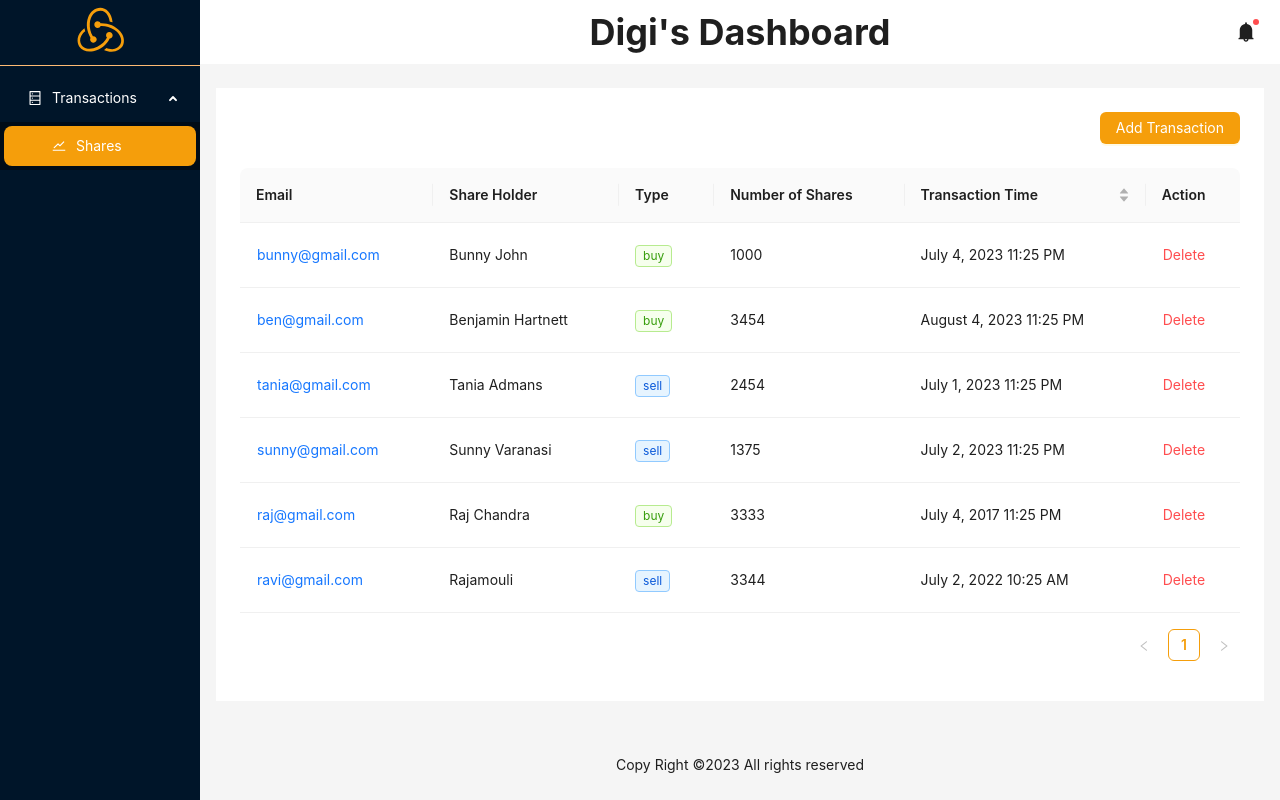
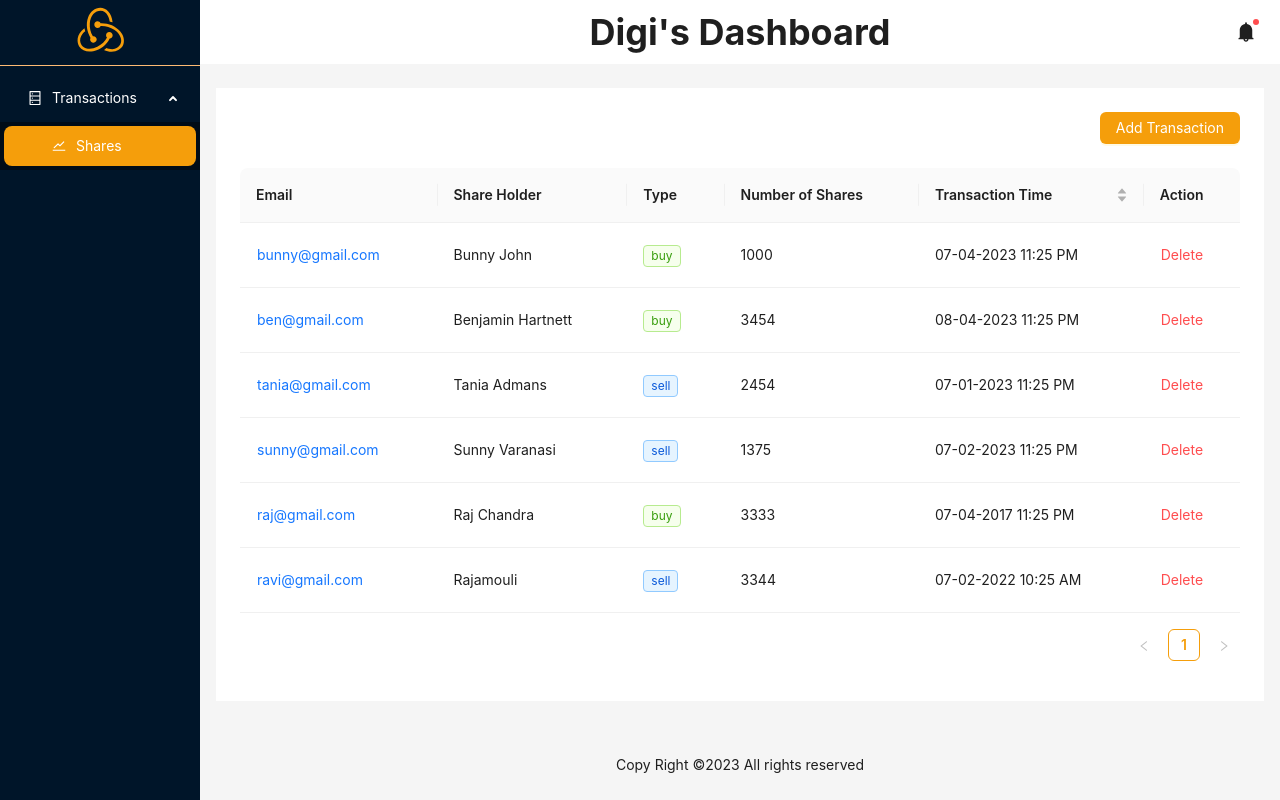
Before and after one commit to vvsrrSunny/blocklchain-transactions-data, a React (Create React App) app: page / in a window 1280 px wide. Built offline with nearby package versions, Linux system fonts and the light colour scheme.

Commit message:
fixed a node version issue

```diff
--- a/src/components/TransactionTable.tsx
+++ b/src/components/TransactionTable.tsx
@@ -50,7 +50,7 @@ const TransactionTable = (props: Props) => {
                 return timeA.isBefore(timeB) ? -1 : timeA.isAfter(timeB) ? 1 : 0;
             },
             render: (_, record) => (
-                moment(record.transactionTime).format('LLL')
+                record.transactionTime
             ),
         },
         {
```
